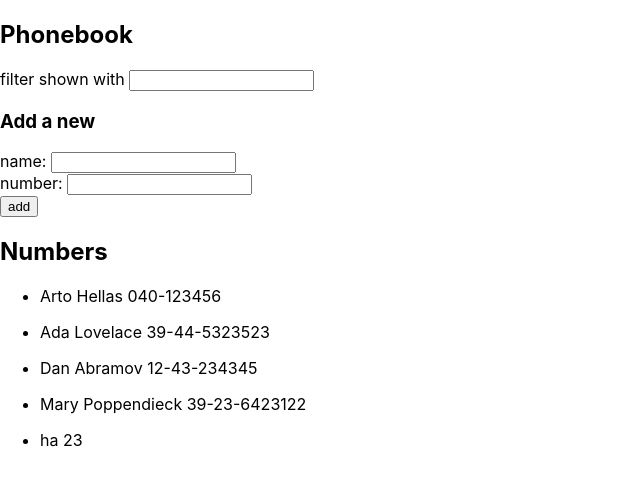
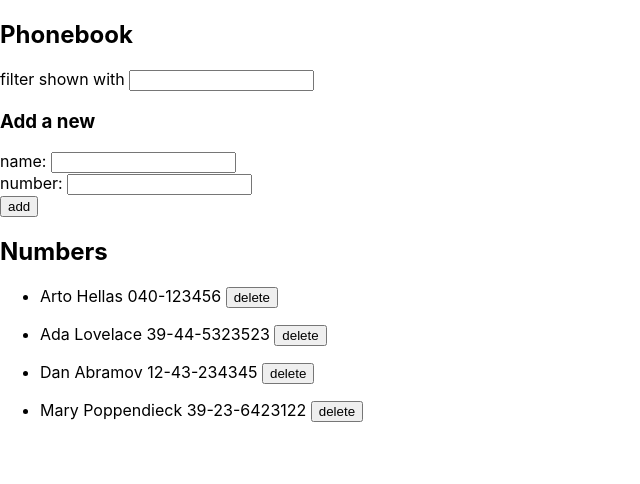
Before and after one commit to Ha-Ngo/UniofHelFS, a React (Create React App) app in the folder Part 2/phonebook/: page / in a window 1280 px wide. Shown: the top 484 px of the page, without its empty margins (0-640 px from the left). Built offline with nearby package versions, Linux system fonts and the light colour scheme; data requests are answered from the project's data file.

Commit message:
done 2-16-17

```diff
--- a/Part 2/phonebook/db.json
+++ b/Part 2/phonebook/db.json
@@ -19,11 +19,6 @@
       "name": "Mary Poppendieck",
       "number": "39-23-6423122",
       "id": 4
-    },
-    {
-      "name": "ha",
-      "number": "23",
-      "id": 5
     }
   ]
 }
--- a/Part 2/phonebook/src/App.js
+++ b/Part 2/phonebook/src/App.js
@@ -1,9 +1,9 @@
 import React, { useState, useEffect } from "react";
-import axios from "axios";
 
 import { Filter } from "./components/Filter";
 import { PersonForm } from "./components/PersonForm";
 import { Persons } from "./components/Persons";
+import personService from "./services/persons";
 
 function App() {
   const [persons, setPersons] = useState([]);
@@ -12,10 +12,8 @@ function App() {
   const [searchTerm, setSearchTerm] = useState("");
 
   useEffect(() => {
-    axios
-      .get("http://localhost:3001/persons")
-      .then((res) => setPersons(res.data));
-  },[]);
+    personService.getAll().then((res) => setPersons(res.data));
+  }, [persons]);
 
   const handleNameChange = (event) => {
     setNewName(event.target.value);
@@ -37,7 +35,7 @@ function App() {
       name: newName,
       number: newNumber,
     };
-    axios.post("http://localhost:3001/persons", personObject).then((res) => {
+    personService.create(personObject).then((res) => {
       setPersons(persons.concat(res.data));
       setNewName("");
       setNewNumber("");
--- a/Part 2/phonebook/src/components/Person.js
+++ b/Part 2/phonebook/src/components/Person.js
@@ -1,10 +1,17 @@
+import axios from "axios";
 import React from "react";
 
-export const Person = ({ name, number }) => {
+export const Person = ({ name, number, id }) => {
+  const handleClick = (id, name) => {
+    if (window.confirm(`Delete ${name}?`)) {
+      axios.delete(`http://localhost:3001/persons/${id}`);
+    }
+  };
   return (
     <ul>
       <li>
-        {name} {number}
+        {name} {number}{" "}
+        <button onClick={() => handleClick(id, name)}>delete</button>
       </li>
     </ul>
   );
--- a/Part 2/phonebook/src/components/Persons.js
+++ b/Part 2/phonebook/src/components/Persons.js
@@ -9,6 +9,7 @@ export const Persons = ({ personToShow }) => {
           key={person.name}
           name={person.name}
           number={person.number}
+          id={person.id}
         ></Person>
       ))}
     </div>
--- /dev/null
+++ b/Part 2/phonebook/src/services/persons.js
@@ -0,0 +1,14 @@
+import axios from "axios";
+const baseURL = "http://localhost:3001/persons";
+
+const getAll = () => {
+  return axios.get(baseURL);
+};
+
+const create = (newObject) => {
+  return axios.post(baseURL, newObject);
+};
+
+const personService = {getAll, create}
+
+export default personService
```
